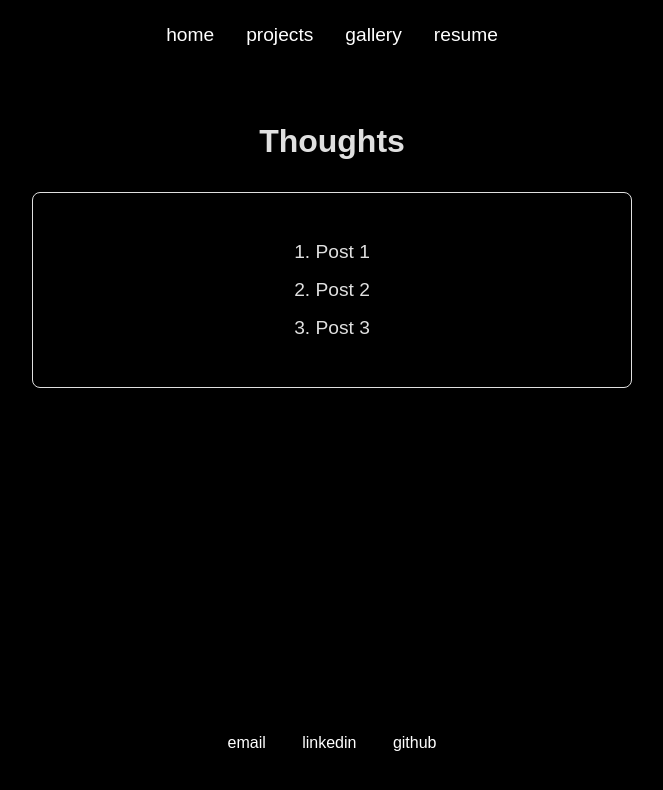
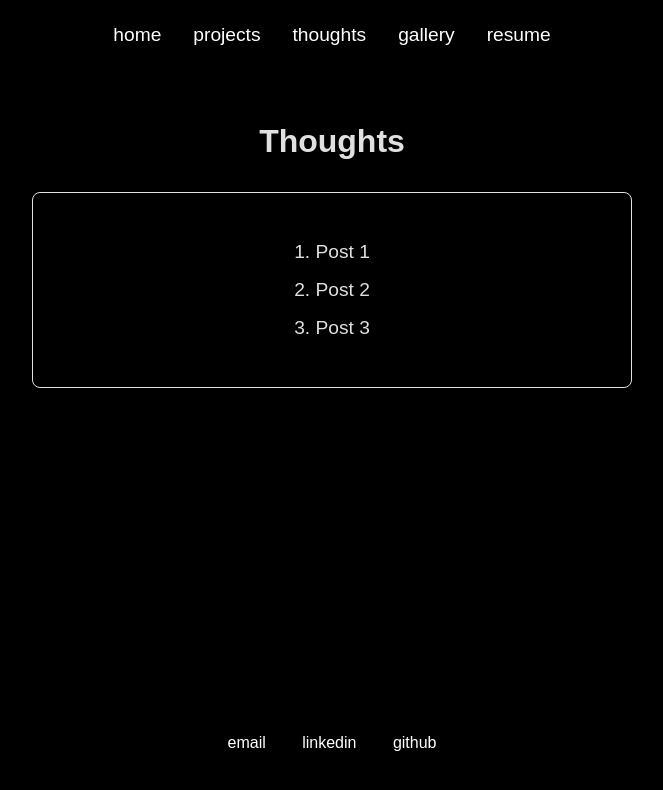
Before and after one commit to arighosh05/hw3-portfolio, a plain HTML site: page thoughts.html in a window 1280 px wide. Shown: the whole page, without its empty margins (308-971 px from the left). Drawn offline with Linux system fonts and the light colour scheme; a web font is replaced by a local one.

Commit message:
Update thoughts.html

```diff
--- a/thoughts.html
+++ b/thoughts.html
@@ -14,6 +14,7 @@
         <ul>
             <li><a href="index.html">home</a></li>
             <li><a href="projects.html">projects</a></li>
+            <li><a href="thoughts.html">thoughts</a></li>
             <li><a href="gallery.html">gallery</a></li>
             <li><a href="resume.pdf" target = "_blank">resume</a></li>
         </ul>
```
